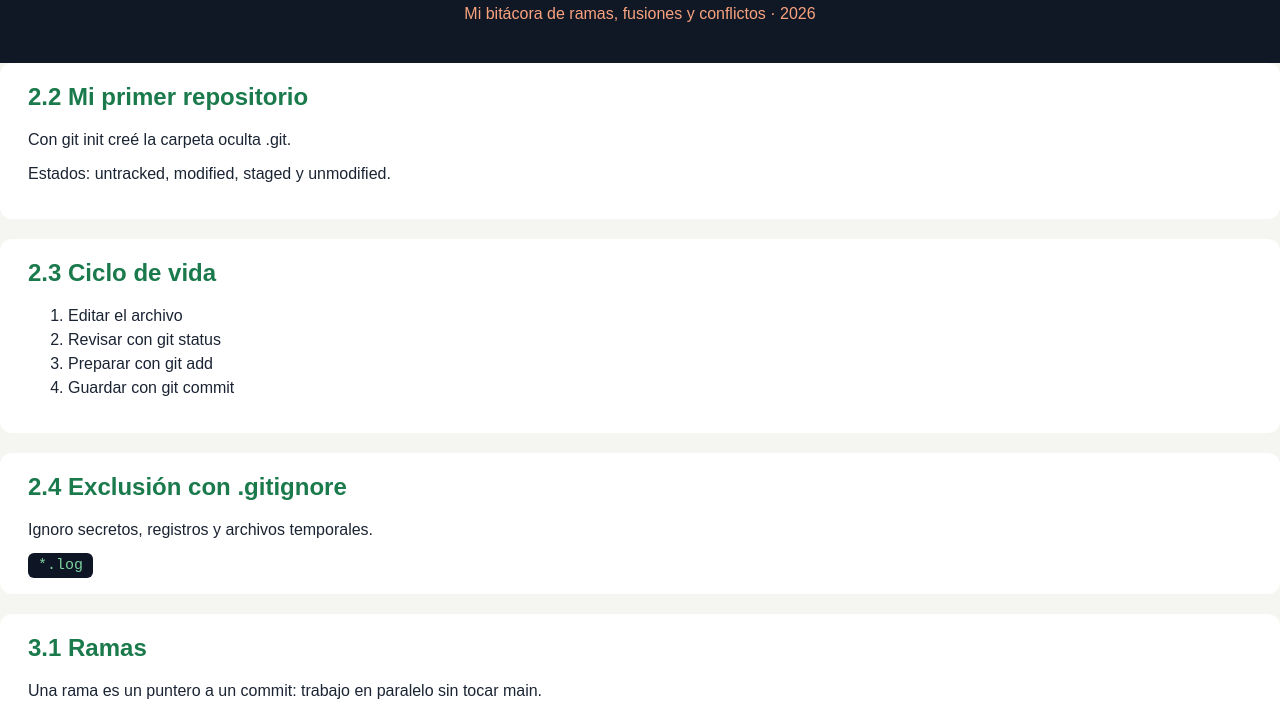
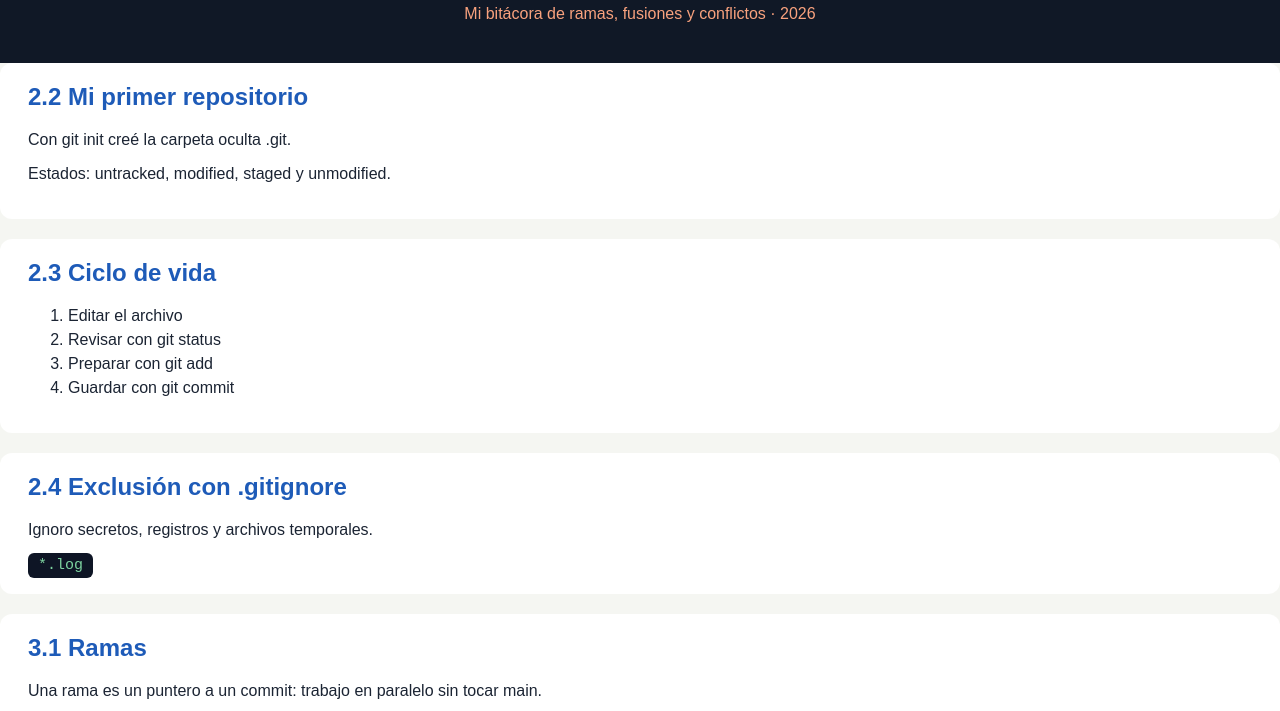
Before and after one commit to selimisaigomez-pixel/aprendiendo-git, a plain HTML site: page index.html in a window 1280 px wide. Shown: the part 88-799 px from the top of the page. Drawn offline with Linux system fonts and the light colour scheme.

Commit message:
Cambia el color de los subtítulos a azul

```diff
--- a/css/main.css
+++ b/css/main.css
@@ -36,7 +36,7 @@ section {
 }
 
 h2 {
-    color: #1a7a4c;
+    color: #1e5bb8;
     margin-top: 0;
 }
 
```
